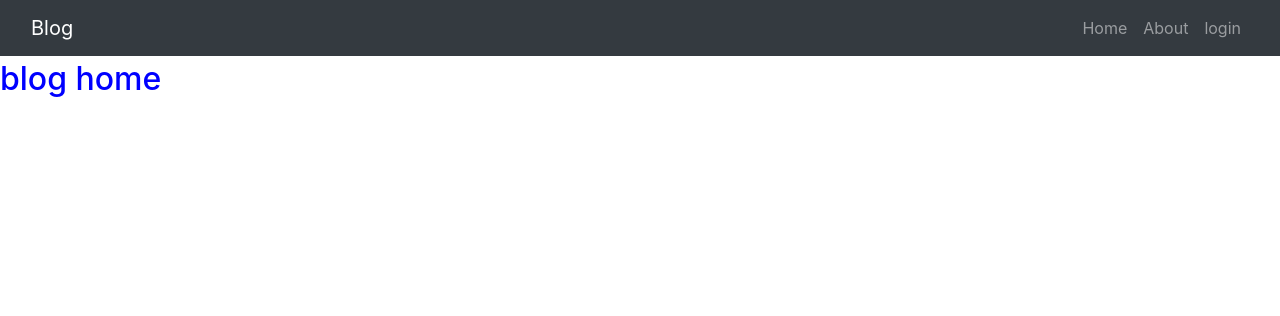
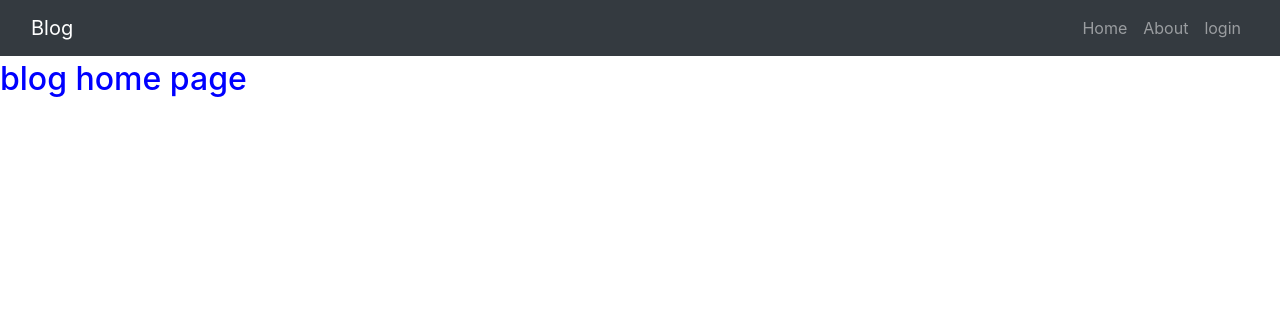
Before and after one commit to Anaks88/blog, a Django app: page / in a window 1280 px wide. Shown: the top 316 px of the page. Run offline with Django 4.2, Linux system fonts and the light colour scheme; some libraries are stand-ins or nearby versions.

Commit message:
second commit

```diff
--- a/blog/blg/templates/home.html
+++ b/blog/blg/templates/home.html
@@ -1,4 +1,4 @@
 {% extends "base.html" %}
 {% block content %}
-      <h2>blog home</h2>
+      <h2>blog home page</h2>
 {% endblock content%}
```
